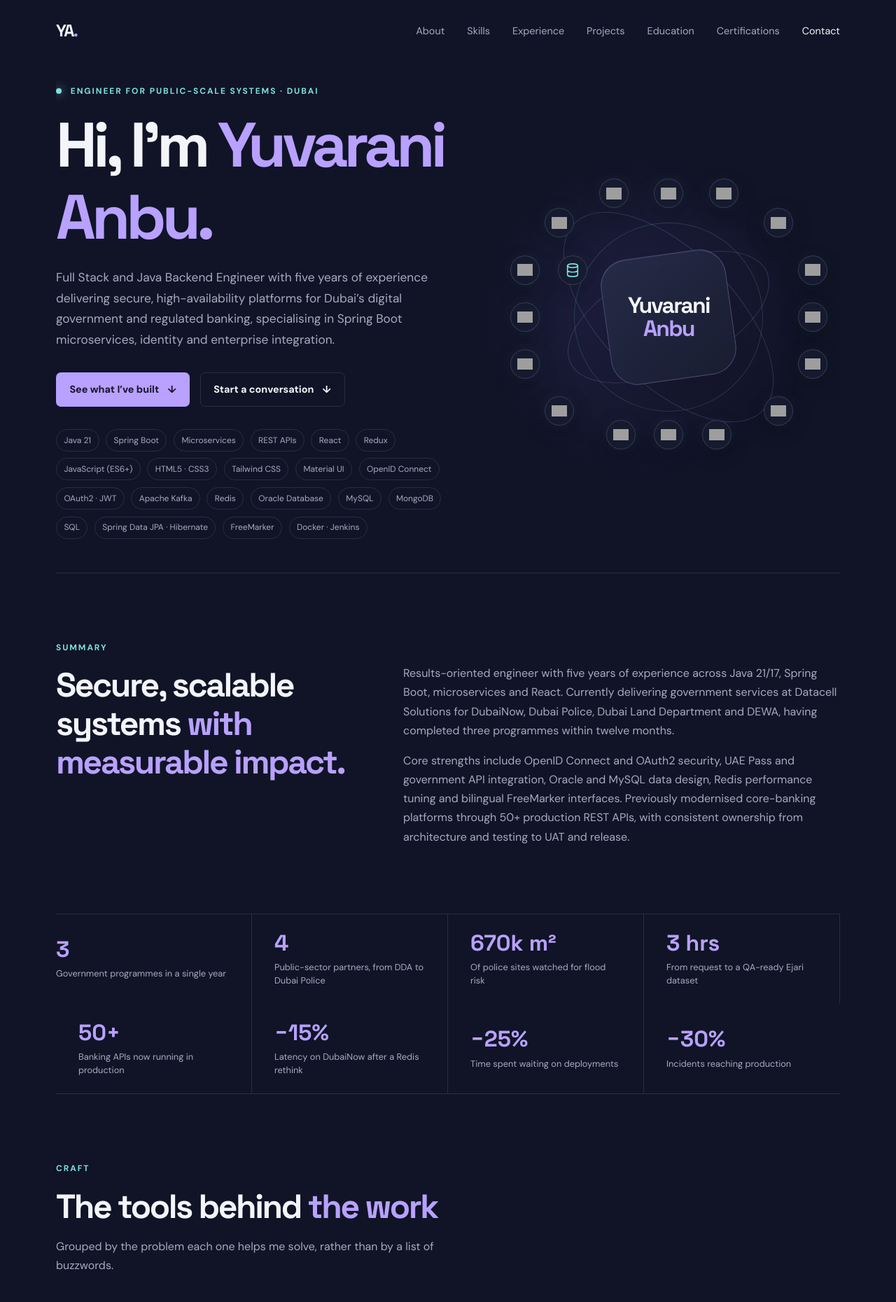
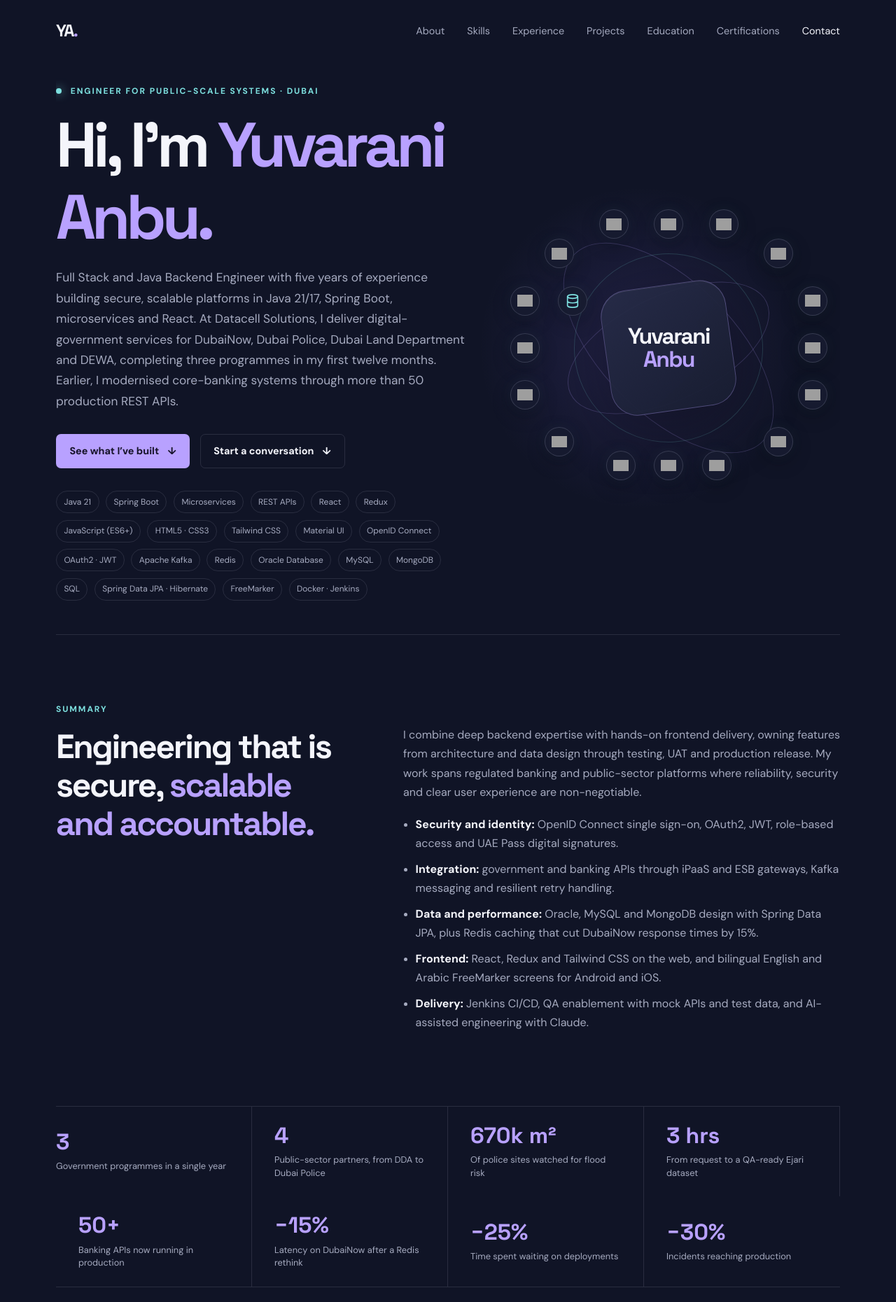
Before and after one commit to yuvaranianbu27/yuvaranianbu27, a Jekyll site: the page built from index.md, in a window 1280 px wide. Shown: the top 1860 px of the page at 70% size. Built offline with Jekyll 4.4.1, drawn with Linux system fonts in a browser that asks for light colours; grey boxes are pictures that could not be loaded.

Commit message:
Move summary under name and restructure Summary section (#11)

```diff
--- a/assets/css/style.css
+++ b/assets/css/style.css
@@ -191,6 +191,9 @@ h1 span, .section-heading h2 span, .contact-section h2 span { color: var(--accen
 .section-heading h2, .contact-section h2 { margin-bottom: 1rem; font-size: clamp(2rem, 4vw, 3rem); letter-spacing: -.05em; }
 .about-copy { padding-top: 2.1rem; color: var(--muted); }
 .about-copy p:last-child { margin-bottom: 0; }
+.summary-list { margin: 1.2rem 0 0; padding-left: 1.1rem; }
+.summary-list li { margin-bottom: .6rem; }
+.summary-list strong { color: var(--text); }
 .section-intro { max-width: 570px; color: var(--muted); }
 .impact-section { width: min(var(--content), calc(100% - 3rem)); margin: 0 auto; border-top: 1px solid var(--line); border-bottom: 1px solid var(--line); }
 .impact-grid { display: grid; grid-template-columns: repeat(4, 1fr); }
--- a/index.md
+++ b/index.md
@@ -8,7 +8,7 @@ description: Yuvarani Anbu designs secure Java and Spring Boot systems for Dubai
   <div class="hero-content">
     <p class="eyebrow"><span class="status-dot"></span> Engineer for public-scale systems · Dubai</p>
     <h1>Hi, I’m <span>Yuvarani Anbu.</span></h1>
-    <p class="hero-copy">Full Stack and Java Backend Engineer with five years of experience delivering secure, high-availability platforms for Dubai’s digital government and regulated banking, specialising in Spring Boot microservices, identity and enterprise integration.</p>
+    <p class="hero-copy">Full Stack and Java Backend Engineer with five years of experience building secure, scalable platforms in Java 21/17, Spring Boot, microservices and React. At Datacell Solutions, I deliver digital-government services for DubaiNow, Dubai Police, Dubai Land Department and DEWA, completing three programmes in my first twelve months. Earlier, I modernised core-banking systems through more than 50 production REST APIs.</p>
     <div class="hero-actions">
       <a class="button button-primary" href="#projects">See what I’ve built <span aria-hidden="true">↓</span></a>
       <a class="button button-secondary" href="#contact">Start a conversation <span aria-hidden="true">↓</span></a>
@@ -70,11 +70,17 @@ description: Yuvarani Anbu designs secure Java and Spring Boot systems for Dubai
 <section class="section about-section">
   <div class="section-heading">
     <p class="eyebrow">Summary</p>
-    <h2>Secure, scalable systems <span>with measurable impact.</span></h2>
+    <h2>Engineering that is secure, <span>scalable and accountable.</span></h2>
   </div>
   <div class="about-copy">
-    <p>Results-oriented engineer with five years of experience across Java 21/17, Spring Boot, microservices and React. Currently delivering government services at Datacell Solutions for DubaiNow, Dubai Police, Dubai Land Department and DEWA, having completed three programmes within twelve months.</p>
-    <p>Core strengths include OpenID Connect and OAuth2 security, UAE Pass and government API integration, Oracle and MySQL data design, Redis performance tuning and bilingual FreeMarker interfaces. Previously modernised core-banking platforms through 50+ production REST APIs, with consistent ownership from architecture and testing to UAT and release.</p>
+    <p>I combine deep backend expertise with hands-on frontend delivery, owning features from architecture and data design through testing, UAT and production release. My work spans regulated banking and public-sector platforms where reliability, security and clear user experience are non-negotiable.</p>
+    <ul class="summary-list">
+      <li><strong>Security and identity:</strong> OpenID Connect single sign-on, OAuth2, JWT, role-based access and UAE Pass digital signatures.</li>
+      <li><strong>Integration:</strong> government and banking APIs through iPaaS and ESB gateways, Kafka messaging and resilient retry handling.</li>
+      <li><strong>Data and performance:</strong> Oracle, MySQL and MongoDB design with Spring Data JPA, plus Redis caching that cut DubaiNow response times by 15%.</li>
+      <li><strong>Frontend:</strong> React, Redux and Tailwind CSS on the web, and bilingual English and Arabic FreeMarker screens for Android and iOS.</li>
+      <li><strong>Delivery:</strong> Jenkins CI/CD, QA enablement with mock APIs and test data, and AI-assisted engineering with Claude.</li>
+    </ul>
   </div>
 </section>
 
```
